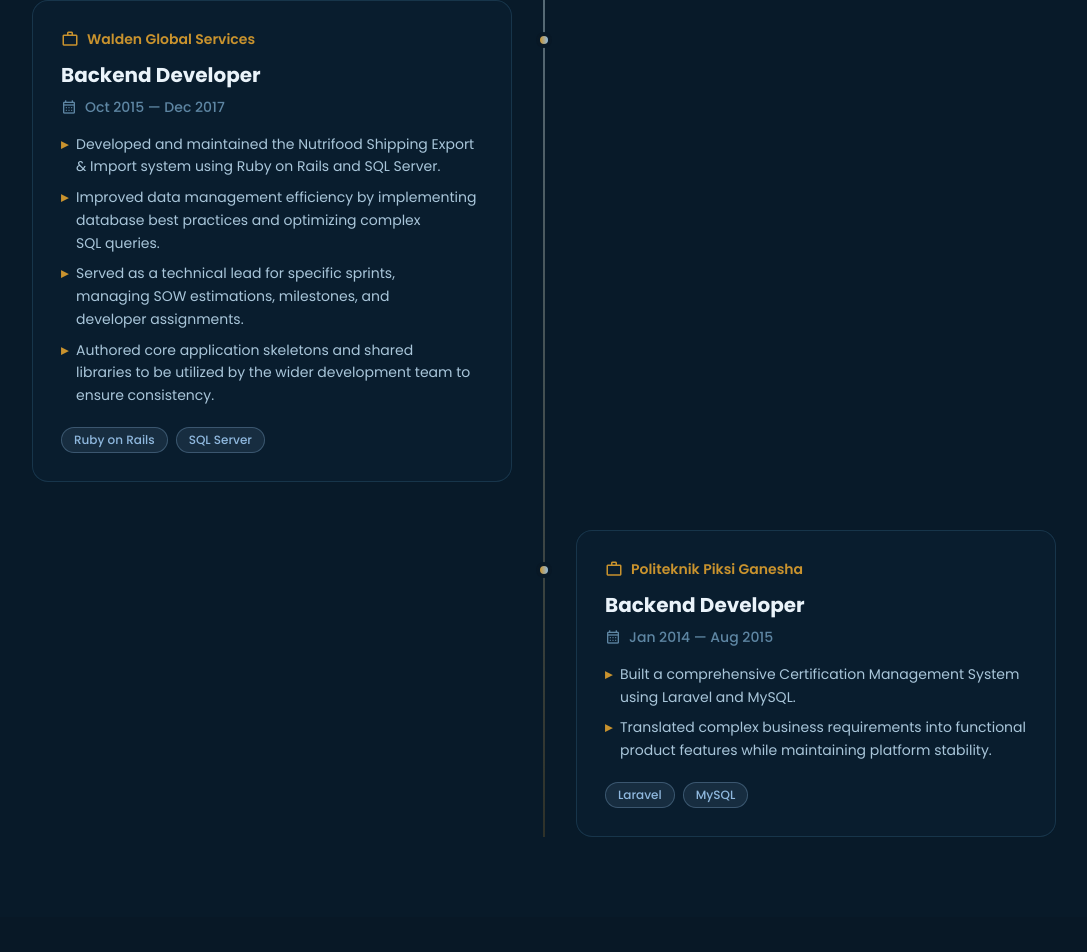
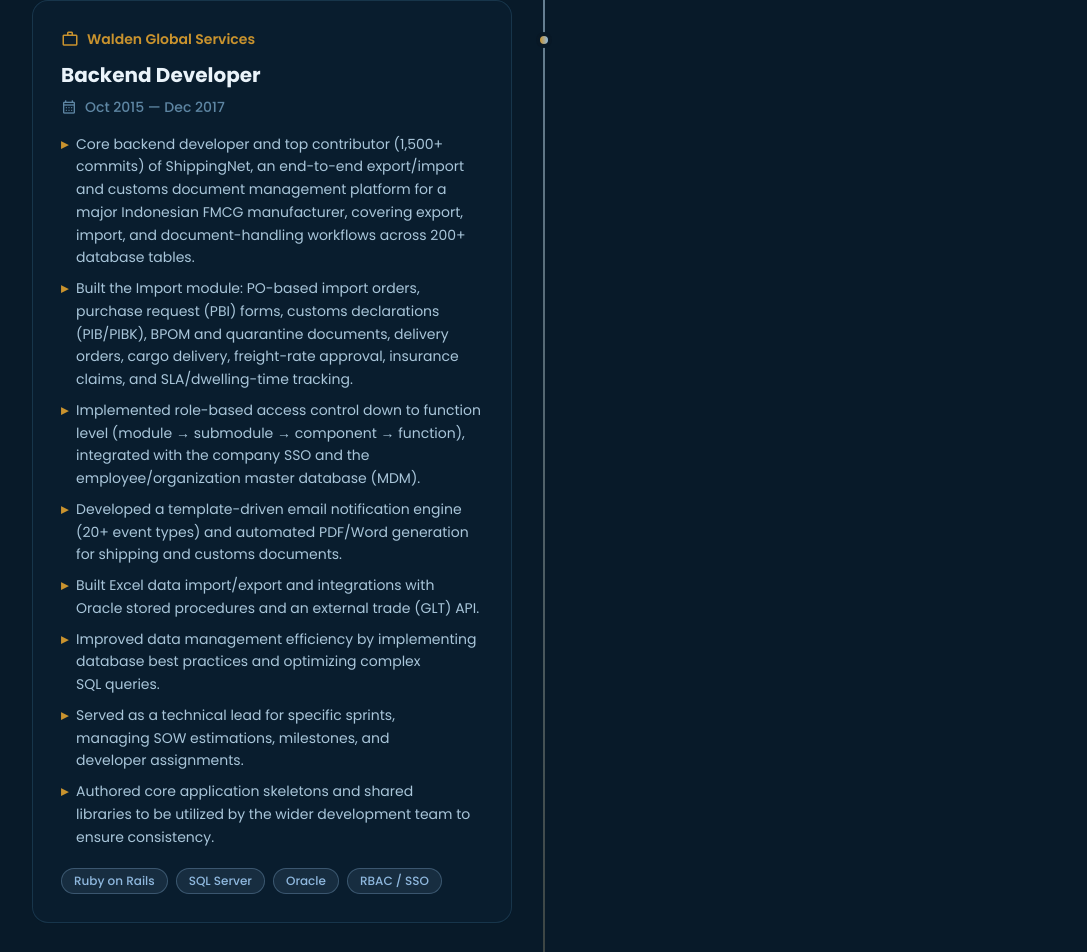
Before and after one commit to mgrware/porto, a Nuxt app: page / in a window 1280 px wide. Shown: the part 5920-6872 px from the top of the page, without its empty margins (96-1183 px from the left). Built offline with nearby package versions, Linux system fonts and the light colour scheme; no server answers; the database is empty.

Commit message:
experience: detail ShippingNet work at Walden Global Services
Co-Authored-By: Claude Opus 5.5 <noreply@anthropic.com>

```diff
--- a/app/locales/en.ts
+++ b/app/locales/en.ts
@@ -127,12 +127,16 @@ export default {
         company: 'Walden Global Services',
         current: false,
         description: [
-          'Developed and maintained the Nutrifood Shipping Export & Import system using Ruby on Rails and SQL Server.',
+          'Core backend developer and top contributor (1,500+ commits) of ShippingNet, an end-to-end export/import and customs document management platform for a major Indonesian FMCG manufacturer, covering export, import, and document-handling workflows across 200+ database tables.',
+          'Built the Import module: PO-based import orders, purchase request (PBI) forms, customs declarations (PIB/PIBK), BPOM and quarantine documents, delivery orders, cargo delivery, freight-rate approval, insurance claims, and SLA/dwelling-time tracking.',
+          'Implemented role-based access control down to function level (module → submodule → component → function), integrated with the company SSO and the employee/organization master database (MDM).',
+          'Developed a template-driven email notification engine (20+ event types) and automated PDF/Word generation for shipping and customs documents.',
+          'Built Excel data import/export and integrations with Oracle stored procedures and an external trade (GLT) API.',
           'Improved data management efficiency by implementing database best practices and optimizing complex SQL queries.',
           'Served as a technical lead for specific sprints, managing SOW estimations, milestones, and developer assignments.',
           'Authored core application skeletons and shared libraries to be utilized by the wider development team to ensure consistency.'
         ],
-        tags: ['Ruby on Rails', 'SQL Server']
+        tags: ['Ruby on Rails', 'SQL Server', 'Oracle', 'RBAC / SSO']
       },
       {
         period: 'Jan 2014 — Aug 2015',
--- a/app/locales/id.ts
+++ b/app/locales/id.ts
@@ -128,12 +128,16 @@ const id: typeof en = {
         company: 'Walden Global Services',
         current: false,
         description: [
-          'Mengembangkan dan merawat sistem Shipping Export & Import untuk Nutrifood dengan Ruby on Rails dan SQL Server.',
+          'Backend developer inti sekaligus kontributor terbanyak (1.500+ commit) di ShippingNet, platform pengelolaan ekspor, impor, dan dokumen kepabeanan untuk salah satu produsen FMCG terbesar di Indonesia, dengan lebih dari 200 tabel database.',
+          'Membangun modul Impor: order impor berbasis PO, formulir purchase request (PBI), dokumen kepabeanan (PIB/PIBK), dokumen BPOM dan karantina, delivery order, pengiriman kargo, persetujuan tarif freight, klaim asuransi, serta pemantauan SLA dan dwelling time.',
+          'Menerapkan role-based access control sampai level fungsi (modul → submodul → komponen → fungsi), terhubung dengan SSO perusahaan dan master data karyawan/organisasi (MDM).',
+          'Membuat sistem notifikasi email berbasis template untuk 20+ jenis event, serta pembuatan dokumen pengiriman dan kepabeanan dalam format PDF/Word secara otomatis.',
+          'Membangun fitur import/export data lewat Excel, serta integrasi dengan stored procedure Oracle dan API perdagangan eksternal (GLT).',
           'Merapikan pengelolaan data dan mengoptimalkan query SQL yang rumit agar sistem lebih efisien.',
           'Menjadi technical lead di beberapa sprint: menyusun estimasi SOW, milestone, dan pembagian tugas developer.',
           'Membuat kerangka aplikasi dan library bersama yang dipakai seluruh tim supaya kode tetap konsisten.'
         ],
-        tags: ['Ruby on Rails', 'SQL Server']
+        tags: ['Ruby on Rails', 'SQL Server', 'Oracle', 'RBAC / SSO']
       },
       {
         period: 'Jan 2014 — Agu 2015',
```
